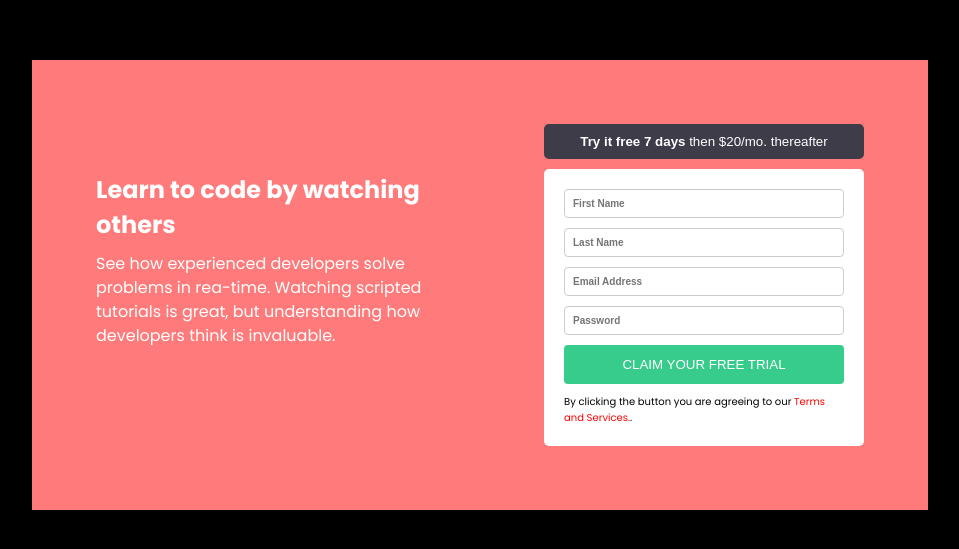
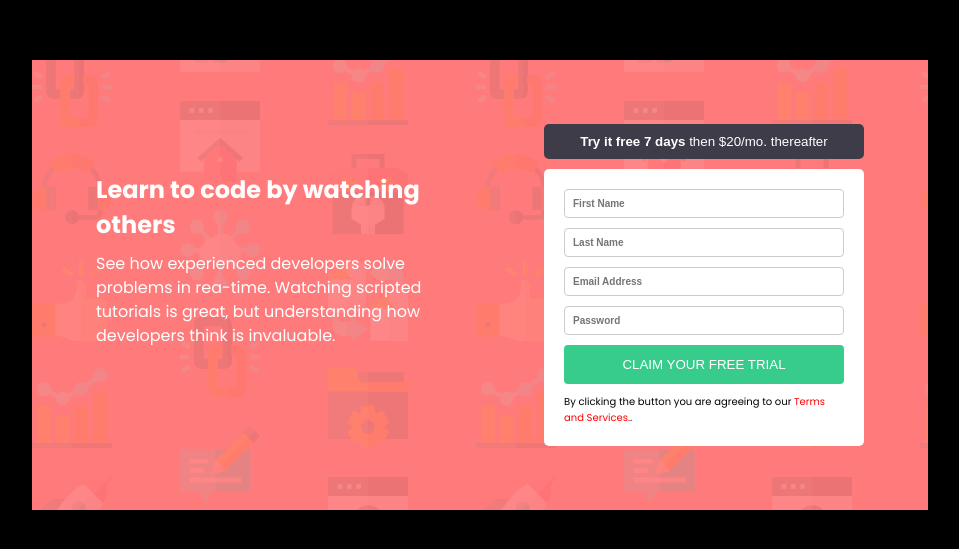
Before and after one commit to Emajero/reg_form_media_queries, a plain HTML site: page index.html in a window 1280 px wide. Shown: the part 115-664 px from the top of the page, without its empty margins (160-1119 px from the left). Drawn offline with Linux system fonts and the light colour scheme.

Commit message:
Update style.css

```diff
--- a/style.css
+++ b/style.css
@@ -14,7 +14,7 @@ body {
   font-family: "Poppins", sans-serif;
 }
 main {
-  background-image: url(.bg-intro-desktop.png);
+  background-image: url(./bg-intro-desktop.png);
   background-color: hsl(0, 100%, 74%);
   /* padding: 3em; */
   display: flex;
```
